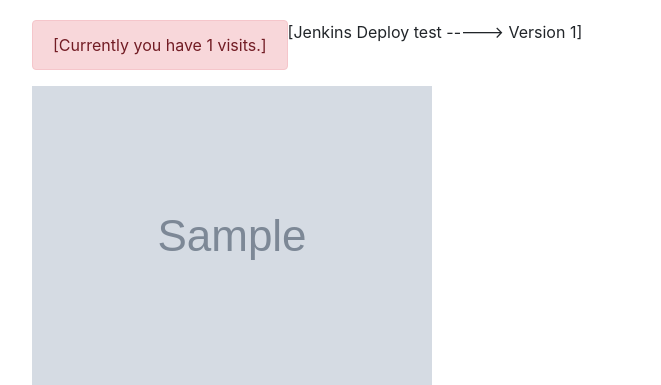
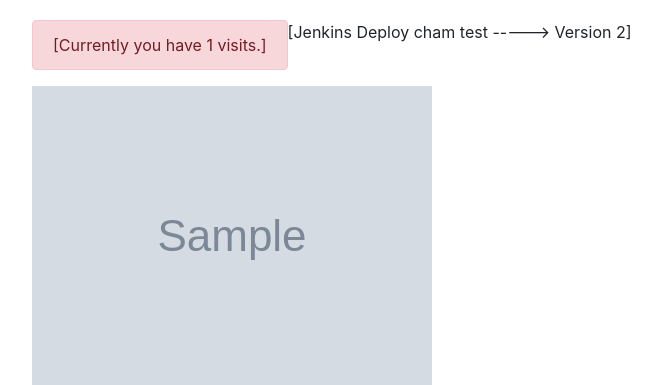
Before and after one commit to echanim/jenkins, a Flask app: template templates/index.html in a window 1280 px wide. Shown: the part 101-486 px from the top of the page, without its empty margins (23-684 px from the left). Run offline with Flask 3, Linux system fonts and the light colour scheme; the template is opened without the code that fills it: most values are stand-ins (such as "Sample title", 1, 10 or a date in 2020); grey boxes marked "Sample" are stand-in pictures.

Commit message:
web-count, build test

```diff
--- a/templates/index.html
+++ b/templates/index.html
@@ -19,7 +19,7 @@
       <div class="alert alert-danger" role="alert">
         [Currently you have {{visit_count}} visits.]
       </div>
-      <p>[Jenkins Deploy test -----> Version 1]</p>
+      <p>[Jenkins Deploy cham test -----> Version 2]</p>
     </div>
 
     <div class="row">
```
